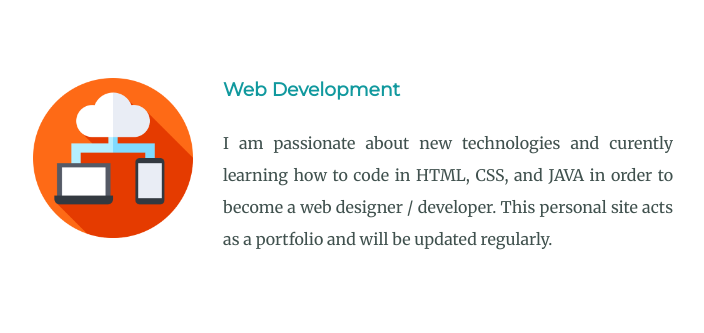
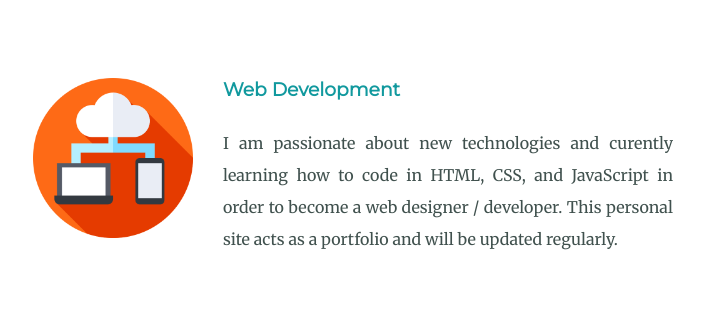
Before and after one commit to R0mano/cv2, a plain HTML site: page index.html in a window 1280 px wide. Shown: the part 1520-1853 px from the top of the page, without its empty margins (287-991 px from the left). Drawn offline with Linux system fonts and the light colour scheme.

Commit message:
Update index.html

```diff
--- a/index.html
+++ b/index.html
@@ -29,7 +29,7 @@
       <div class="skill-row">
         <img class="cloud-computing" src="images/cloud-computing.png" alt="cloud-computing-img">
         <h3>Web Development</h3>
-        <p>I am passionate about new technologies and curently learning how to code in HTML, CSS, and JAVA in order to become a web designer / developer. This personal site acts as a portfolio and will be updated regularly.
+        <p>I am passionate about new technologies and curently learning how to code in HTML, CSS, and JavaScript in order to become a web designer / developer. This personal site acts as a portfolio and will be updated regularly.
         </p>
       </div>
       <div class="skill-row">
```
